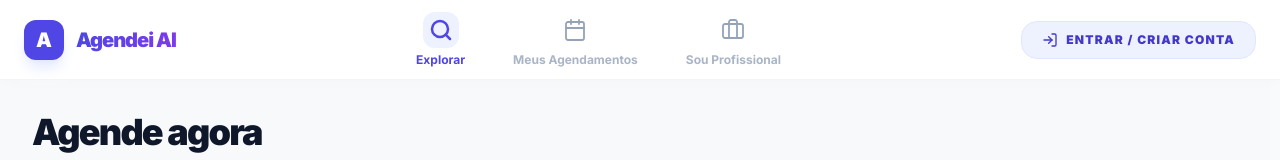
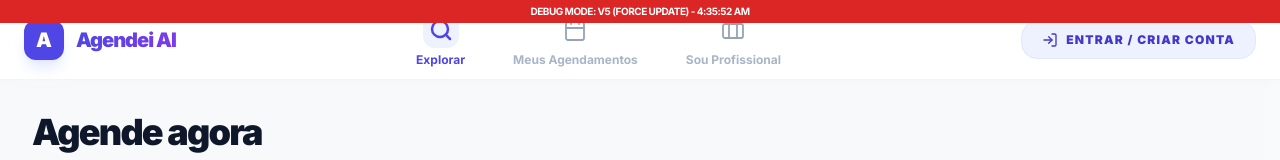
Before and after one commit to TeoNascim/agendei-ai, a React (Vite) app: page / in a window 1280 px wide. Shown: the top 160 px of the page. Built offline with nearby package versions, Linux system fonts and the light colour scheme; no server answers; the database is empty.

Commit message:
debug: add red banner and v5 logs to force build visibility

```diff
--- a/App.tsx
+++ b/App.tsx
@@ -242,6 +242,11 @@ const MainContent: React.FC = () => {
 
   return (
     <div className="min-h-screen bg-slate-50/50 md:pt-20">
+      {/* DIAGNOSTIC BANNER */}
+      <div className="bg-red-600 text-white text-[10px] font-bold text-center py-1 uppercase tracking-tighter fixed top-0 left-0 w-full z-[9999]">
+        DEBUG MODE: v5 (Force Update) - {new Date().toLocaleTimeString()}
+      </div>
+      <script>console.log("APP VERSION: 5 - AGENT_FORCE_BUILD");</script>
       <Navigation
         activeTab={getActiveTab()}
         setActiveTab={(tab) => {
--- a/components/BookingAgent.tsx
+++ b/components/BookingAgent.tsx
@@ -26,6 +26,7 @@ const BookingAgent: React.FC<BookingAgentProps> = ({ provider, onClose, onConfir
   }, [messages, isLoading, confirmedApt]);
 
   const handleSend = async () => {
+    console.log("AGENT: handleSend triggered - v5");
     if (!input.trim() || isLoading) return;
 
     const userMessage = input.trim();
```
